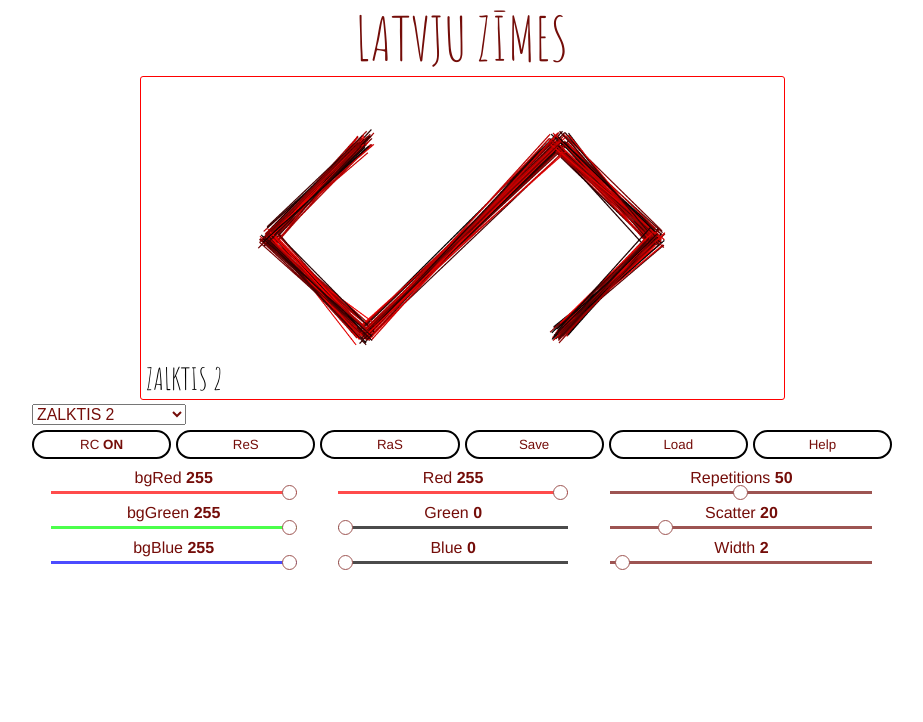
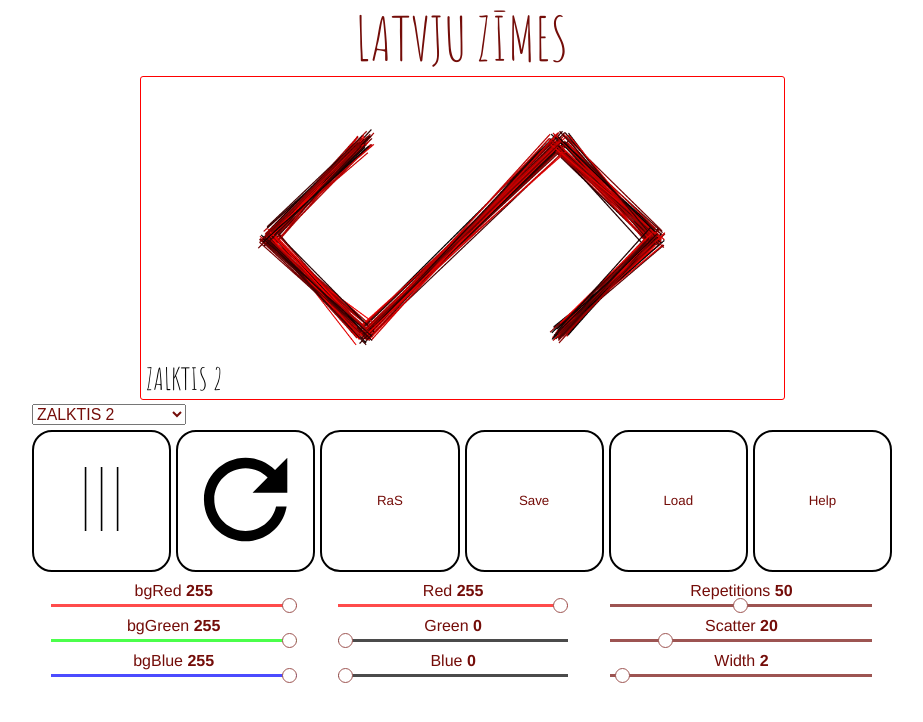
Before and after one commit to abbasnake/latvjuZimesWebPage, a Vue app in the folder client/: page /#/ in a window 1280 px wide. Shown: the top 722 px of the page, without its empty margins (178-1101 px from the left). Built offline with nearby package versions, Linux system fonts and the light colour scheme.

Commit message:
started making button icons, beginnings of random colors and refresh

```diff
--- a/client/src/components/button/AppButton.vue
+++ b/client/src/components/button/AppButton.vue
@@ -2,8 +2,8 @@
   <button class="button" @click="onClick">
       <slot></slot>
       <template v-if="isToggle">
-        <strong class="button__toggle" v-if="isOn">ON</strong>
-        <strong class="button__toggle" v-else>OFF</strong>
+        <!-- <strong class="button__toggle" v-if="isOn">ON</strong> -->
+        <!-- <strong class="button__toggle" v-else>OFF</strong> -->
       </template>
   </button>
 </template>
--- a/client/src/components/controls/AppControlsButtons.vue
+++ b/client/src/components/controls/AppControlsButtons.vue
@@ -7,14 +7,14 @@
       :is-toggle="true"
       :isOn="isRandomizeColors"
     >
-      RC
+      <app-custom-icon-colors />
     </app-button>
     <app-button
       title="Refreh Settings"
       class="container__refresh"
       @clicked="refresh"
     >
-      ReS
+      <app-custom-icon-refresh />
     </app-button>
     <app-button
       title="Randomize Settings"
@@ -49,11 +49,15 @@
 
 <script>
 import AppButton from '@/components/button/AppButton'
+import AppCustomIconColors from '@/components/icons/AppCustomIconColors'
+import AppCustomIconRefresh from '@/components/icons/AppCustomIconRefresh'
 
 export default {
   name: 'AppControlsButtons',
   components: {
-    'app-button': AppButton
+    'app-button': AppButton,
+    'app-custom-icon-colors': AppCustomIconColors,
+    'app-custom-icon-refresh': AppCustomIconRefresh
   },
   data () {
     return {
--- /dev/null
+++ b/client/src/components/icons/AppCustomIconColors.vue
@@ -0,0 +1,35 @@
+<template>
+  <svg class="svg" viewBox="0 0 20 20" xmlns="http://www.w3.org/2000/svg">
+    <app-line
+      :center-coordinates="{x: 10, y: 10}"
+      :simbol-coordinates="{x1: -5, y1: -10, x2: -5, y2: 10}"
+    />
+    <app-line
+      :center-coordinates="{x: 10, y: 10}"
+      :simbol-coordinates="{x1: -0, y1: -10, x2: 0, y2: 10}"
+    />
+    <app-line
+      :center-coordinates="{x: 10, y: 10}"
+      :simbol-coordinates="{x1: 5, y1: -10, x2: 5, y2: 10}"
+    />
+ </svg>
+</template>
+
+<script>
+import AppIconLine from '@/components/icons/AppIconLine'
+
+export default {
+  name: 'AppCustomIconColors',
+  components: {
+    'app-line': AppIconLine
+  }
+}
+</script>
+
+<style lang="scss" scoped>
+.svg {
+  // border: 1px solid green;
+  width: 100%;
+  height: 50%;
+}
+</style>
--- /dev/null
+++ b/client/src/components/icons/AppCustomIconRefresh.vue
@@ -0,0 +1,14 @@
+<template>
+  <svg xmlns="http://www.w3.org/2000/svg" viewBox="0 0 18 18">
+    <path d="M9 13.5c-2.49 0-4.5-2.01-4.5-4.5S6.51 4.5 9 4.5c1.24 0 2.36.52 3.17 1.33L10 8h5V3l-1.76 1.76C12.15 3.68 10.66 3 9 3 5.69 3 3.01 5.69 3.01 9S5.69 15 9 15c2.97 0 5.43-2.16 5.9-5h-1.52c-.46 2-2.24 3.5-4.38 3.5z"/>
+  </svg>
+</template>
+
+<script>
+export default {
+  name: 'AppCustomIconRefresh'
+}
+</script>
+
+<style lang="scss" scoped>
+</style>
```
